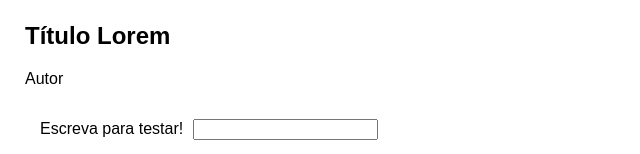
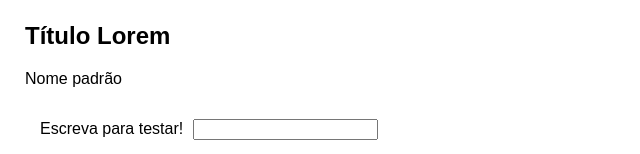
Before and after one commit to alexandrevale/react-101, a React (Create React App) app in the folder crud/: page / in a window 1280 px wide. Shown: the part 135-289 px from the top of the page, without its empty margins (0-640 px from the left). Built offline with nearby package versions, Linux system fonts and the light colour scheme.

Commit message:
defaultProps de um component

```diff
--- a/crud/src/App.js
+++ b/crud/src/App.js
@@ -45,7 +45,6 @@ class App extends Component {
           </ul>
           <Formhandler
             title="Título Lorem"
-            name="Autor"
           />
           <button onClick={this.mudarEstado}>Click para mudar o estado</button>
       </div>
--- a/crud/src/components/Formhandler.js
+++ b/crud/src/components/Formhandler.js
@@ -1,5 +1,9 @@
 import React, { Component } from 'react';
 import '../App.css';
+
+const defaultProps = {
+  name: 'Nome padrão'
+}
 
 export default class Formhandler extends Component {
 
@@ -34,3 +38,5 @@ export default class Formhandler extends Component {
     );
   }
 }
+
+Formhandler.defaultProps = defaultProps
```
